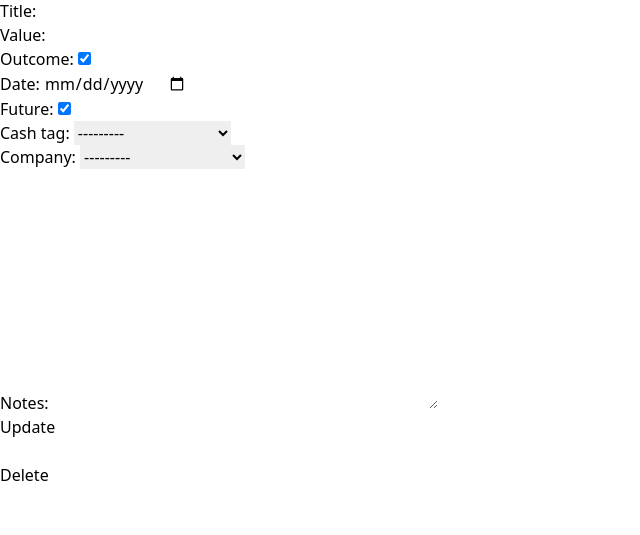
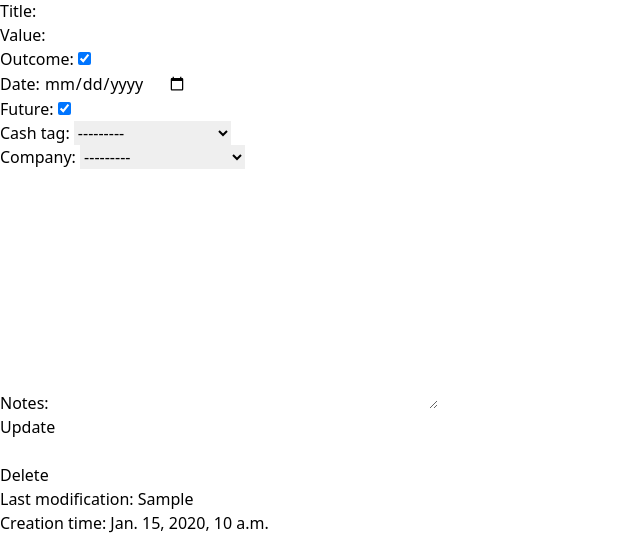
Before and after one commit to Zimzozaur/Pulporo-API, a Django app: template templates/finance/one_detail.html in a window 1280 px wide. Shown: the part 385-920 px from the top of the page, without its empty margins (0-640 px from the left). Before the commit the page ends 866 px from the top, so only its background shows below. Run offline with Django 5.2, Linux system fonts and the light colour scheme; tables that the repository leaves empty hold one stand-in row (values such as "Sample post"); the template is opened without the code that fills it: values that come from a table or form of the project are taken from there, most other values are stand-ins (such as "Sample title", 1, 10 or a date in 2020); parts of the project's set-up code (start-up, migrations or seed data) failed here and were passed over; some libraries are stand-ins or nearby versions.

Commit message:
Implement: Added additional object information to one_detail.html template

```diff
--- a/templates/finance/one_detail.html
+++ b/templates/finance/one_detail.html
@@ -12,4 +12,6 @@
         {% csrf_token %}
         <button type="submit">Delete</button>
     </form>
+    <p>Last modification: {{ object.last_modification }}</p>
+    <p>Creation time: {{ object.creation_date }}</p>
 {% endblock %}
```
